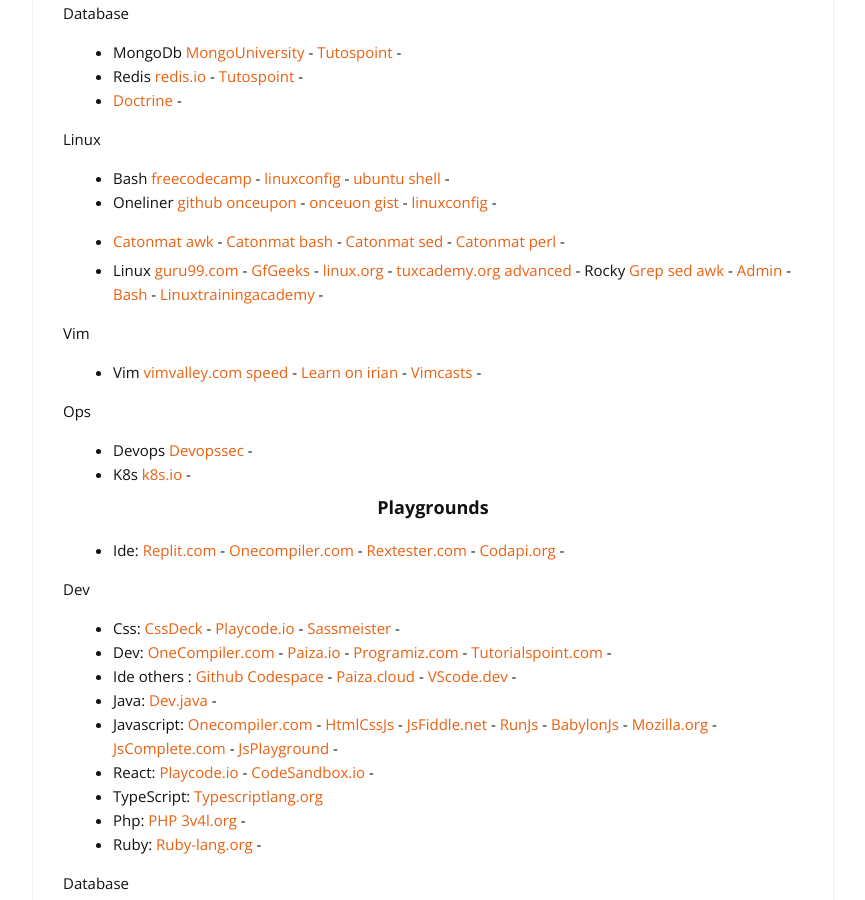
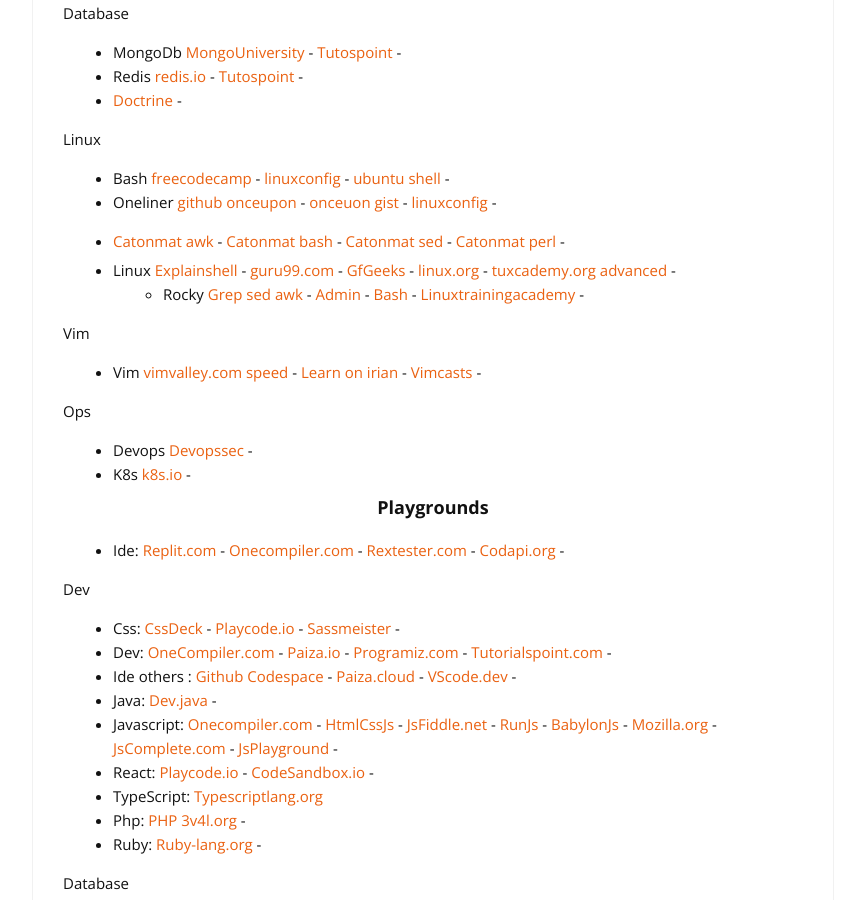
Before and after one commit to cylmat/cylmat.github.io, a Jekyll site: the page built from _pages/USEFUL.md, in a window 1280 px wide and 900 px high, scrolled down 848 px. Shown: the whole window, without its empty margins (207-1072 px from the left). Built offline with Jekyll 4.4.1, drawn with Linux system fonts in a browser that asks for light colours; nearby versions of some CDN libraries.

Commit message:
Update USEFUL.md

```diff
--- a/_pages/USEFUL.md
+++ b/_pages/USEFUL.md
@@ -44,7 +44,8 @@
 + Oneliner [github onceupon](https://github.com/onceupon/Bash-Oneliner) - [onceuon gist](https://gist.github.com/onceupon/b225f26c4cbc6eb4c41c3a4f09ba9ed7) - [linuxconfig](https://linuxconfig.org/linux-complex-bash-one-liner-examples) -
 - [Catonmat awk](https://catonmat.net/awk-one-liners-explained-part-one) - [Catonmat bash](https://catonmat.net/bash-one-liners-explained-part-one) - [Catonmat sed](https://catonmat.net/sed-one-liners-explained-part-one) - [Catonmat perl](https://catonmat.net/perl-one-liners-explained-part-one) -
 
-+ Linux [guru99.com](https://www.guru99.com/fr/unix-linux-tutorial.html) - [GfGeeks](https://www.geeksforgeeks.org/linux-tutorial/) - [linux.org](https://www.linux.org/forums/#linux-tutorials.122) - [tuxcademy.org advanced](https://www.tuxcademy.org/product/grd2/) - Rocky [Grep sed awk](https://docs.rockylinux.org/books/sed_awk_grep) - [Admin](https://docs.rockylinux.org/books/admin_guide/00-toc) - [Bash](https://docs.rockylinux.org/books/learning_bash/00-toc) - [Linuxtrainingacademy](https://www.linuxtrainingacademy.com/) -
++ Linux [Explainshell](https://explainshell.com) - [guru99.com](https://www.guru99.com/fr/unix-linux-tutorial.html) - [GfGeeks](https://www.geeksforgeeks.org/linux-tutorial/) - [linux.org](https://www.linux.org/forums/#linux-tutorials.122) - [tuxcademy.org advanced](https://www.tuxcademy.org/product/grd2/) -
+  + Rocky [Grep sed awk](https://docs.rockylinux.org/books/sed_awk_grep) - [Admin](https://docs.rockylinux.org/books/admin_guide/00-toc) - [Bash](https://docs.rockylinux.org/books/learning_bash/00-toc) - [Linuxtrainingacademy](https://www.linuxtrainingacademy.com/) -
 
 Vim
 + Vim [vimvalley.com speed](https://vimvalley.com/vim-movement-speed-challenge) - [Learn on irian](https://learnvim.irian.to) - [Vimcasts](http://vimcasts.org/) -
```
